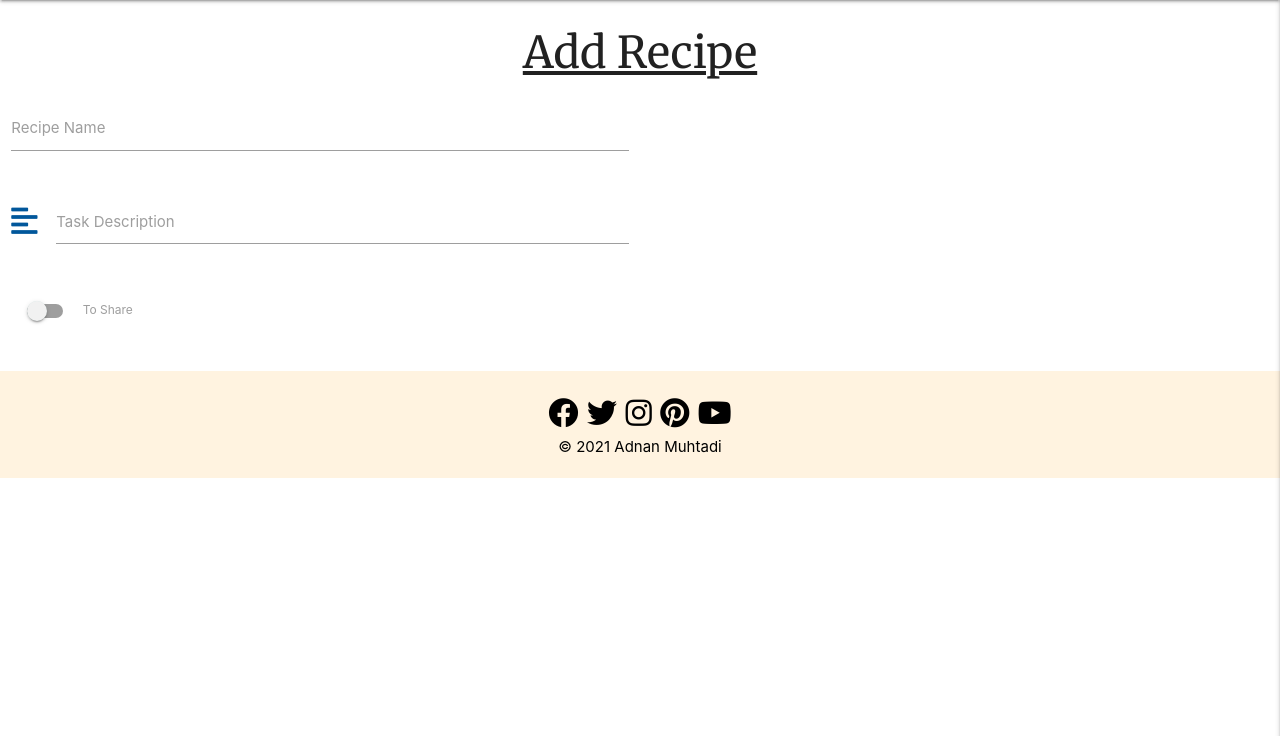
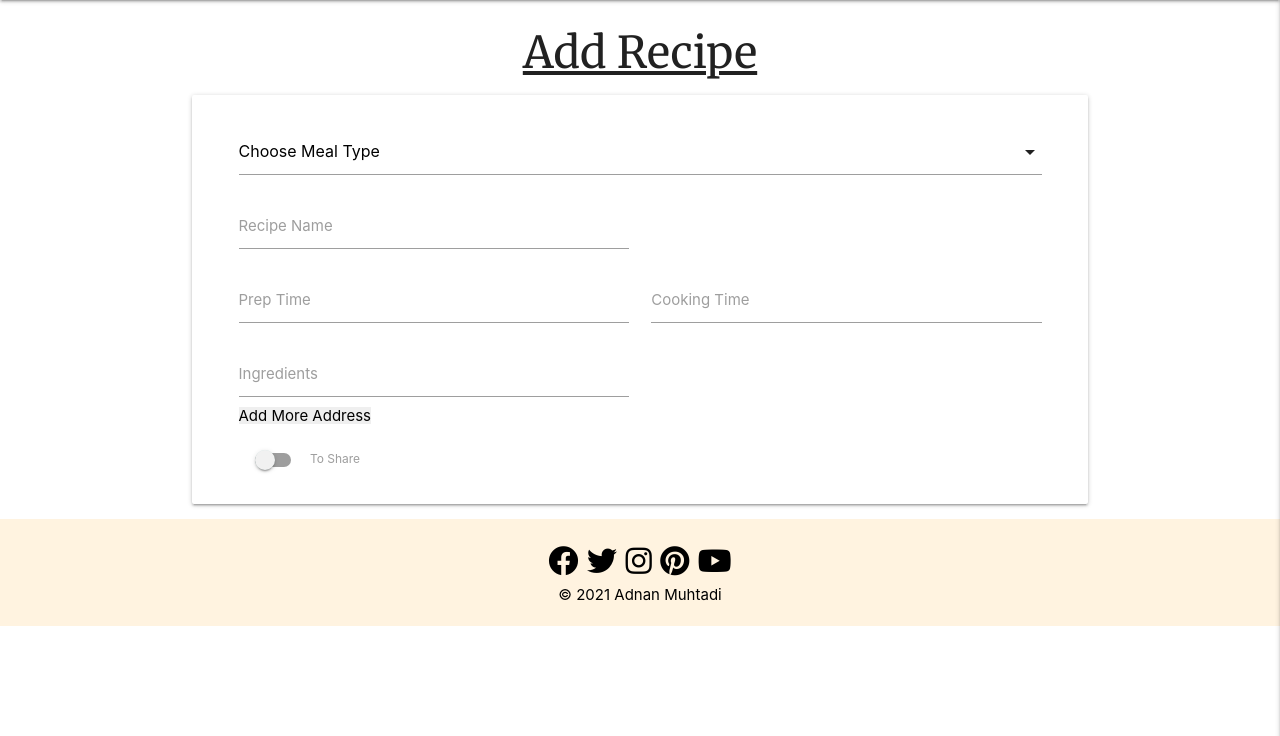
Before and after one commit to adnanmuhtadi/milestone-project-3, a Flask app: page /add_recipe in a window 1280 px wide. Shown: the part 64-800 px from the top of the page. Run offline with Flask 2, Linux system fonts and the light colour scheme; data that the repository does not hold is empty; some libraries are stand-ins or nearby versions.

Commit message:
Mod - Input fields added and function
Built the input fields to the recipe as well as the function to build it out step by step

```diff
--- a/app.py
+++ b/app.py
@@ -114,8 +114,10 @@ def logout():
 
 @ app.route("/add_recipe")
 def add_recipe():
-    # remove user from session cookie
-    return render_template("add_recipe.html")
+    # to pull the meal type names from the mongodb
+    meals = mongo.db.meals.find().sort("meal_name", 1)
+    # reloads user to add_recipe page
+    return render_template("add_recipe.html", meals=meals)
 
 
 # This tells the application where and how to run.
--- a/static/js/script.js
+++ b/static/js/script.js
@@ -5,6 +5,8 @@ $(document).ready(function () {
     $(".carousel").carousel();
     //for the recipes
     $('.collapsible').collapsible();
+    //for the drop down option when choosing the type of meal
+    $('select').formSelect();
 
     //Carousel function which would go round on a set timer
     setInterval(function () {
--- a/templates/add_recipe.html
+++ b/templates/add_recipe.html
@@ -3,23 +3,49 @@
 
     <h3 class="center-header">Add Recipe</h3>
 
-    <div class="row">
+    <div class="row card-panel white lighten-5">
         <form class="col s12" method="POST" action="">
+            <div class="row">
+                <div class="input-field col s12">
+                    <i class="light-blue-text text-darken-4"></i>
+                    <select id="meal_name" name="meal_name" class="validate" required>
+                    <option value="" disabled selected>Choose Meal Type </option>
+                    {% for meal in meals %}
+                        <option value="{{ meal.meal_name}}">{{ meal.meal_name}}</option>
+                    {% endfor %}
+                    </select>
+                </div>
+            </div>
             <div class="row">
                 <div class="input-field col s6">
                     <i class="light-blue-text text-darken-4"></i>
-                    <input id="recipe_name" name="recipe_name" minlength="5" maxlength="50"
-                        type="text" class="validate" required>
+                    <input id="recipe_name" name="recipe_name" minlength="5" maxlength="50" type="text" class="validate" required>
                     <label for="recipe_name">Recipe Name</label>
                 </div>
             </div>
             <div class="row">
                 <div class="input-field col s6">
-                    <i class="fas fa-align-left prefix light-blue-text text-darken-4"></i>
-                    <textarea id="task_description" name="task_description" minlength="5"
-                        maxlength="200" class="materialize-textarea validate" required></textarea>
-                    <label for="task_description">Task Description</label>
+                    <i class="light-blue-text text-darken-4"></i>
+                    <input id="prep_time" name="prep_time" minlength="5" maxlength="50" type="text" class="validate" required>
+                    <label for="prep_time">Prep Time</label>
                 </div>
+                <div class="input-field col s6">
+                    <i class="light-blue-text text-darken-4"></i>
+                    <input id="cooking_time" name="cooking_time" minlength="5" maxlength="50" type="text" class="validate" required>
+                    <label for="cooking_time">Cooking Time</label>
+                </div>
+            </div>
+            <div class="row">
+                <div id="cooking_ing">
+                    <div class="cooking_ings" id="cooking_ings0">
+                        <div class="input-field col s6">
+                            <i class="light-blue-text text-darken-4"></i>
+                            <input id="ingredients" name="ingredients" minlength="5" maxlength="50" type="text" class="validate" required>
+                            <label for="recipe_name">Ingredients</label>
+                            <div class="addmoreadd">
+                                <button type="button" class="addmore">Add More Address</button>
+                            </div>
+                        </div>
             </div>
 			<div class="row">
 				<div class="input-field col s12">
--- a/templates/base.html
+++ b/templates/base.html
@@ -48,7 +48,7 @@
             <li><h4 class="centre-align orange accent-1 black-text text-darken-4">Home Cooking</h4></li>
                 <li><a href="{{ url_for('get_recipes') }}">Home</a></li>
                 <li><a href="{{ url_for('profile', username=session['user']) }}">Profile</a></li>
-                <li><a href="#">New Recipe</a></li>
+                <li><a href="{{ url_for('add_recipe') }}">New Recipe</a></li>
                 <li><a href="#">New Category</a></li>
                 <li><a href="{{ url_for('logout') }}">Log Out</a></li>
                 <li><a href="{{ url_for('login') }}">Log In</a></li>
@@ -56,7 +56,7 @@
         </ul>
     </header>
 
-    <!-- section> -->
+    <section>
         <!--Flash messages -->
         {% with messages = get_flashed_messages() %}
             {% if messages %}
@@ -69,8 +69,13 @@
         {% endwith %}
     </section>
 
-        {% block content %}
-        {% endblock %}
+        {% block structure %}
+        <main class="container">
+            {% block content %}
+            {% endblock %}
+        </main>
+
+    {% endblock %}
 
     <footer class="page-footer black-text orange lighten-5">
             <div class="row">
--- a/templates/home.html
+++ b/templates/home.html
@@ -35,7 +35,7 @@
                 <i class="fas fa-caret-down"></i>
                 <strong>{{ recipe.recipe_name }}</strong>
                 <div class="timing">
-                    Cook Time: {{ recipe.cooking_time }}min
+                    Cooking Time: {{ recipe.cooking_time }}min
                 </div>
             </div>
             <!-- The main boder for the recipe -->
```
